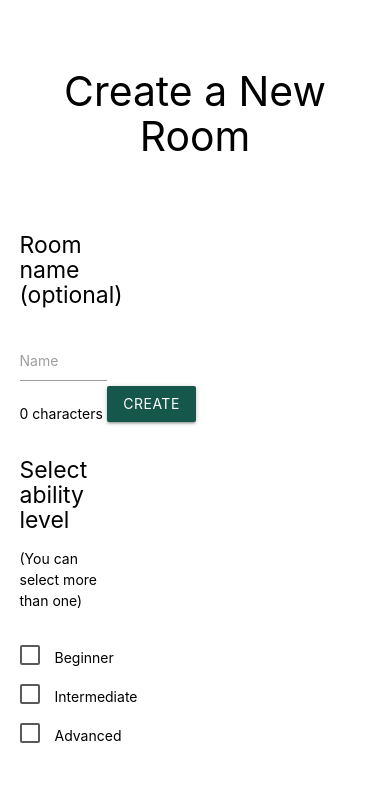
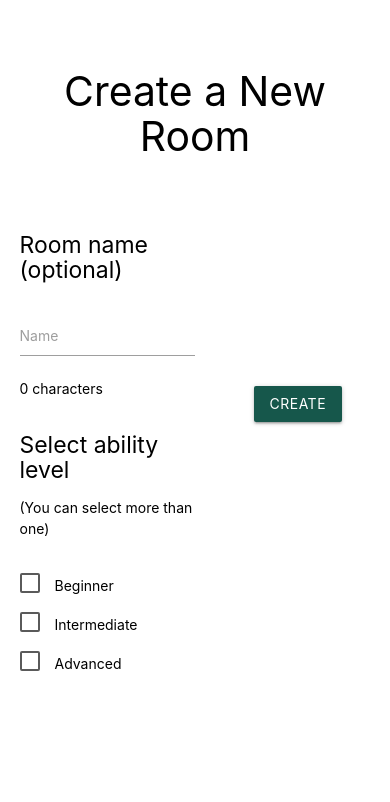
Before and after one commit to amoyse/endgamez, a Flask app: template templates/newRoomWhite.html in a window 390 px wide. Shown: the part 56-858 px from the top of the page. After the commit the page ends 727 px from the top, so only its background shows below. Run offline with Flask 2, Linux system fonts and the light colour scheme; the template is opened without the code that fills it, so the values that code supplies are empty; some libraries are stand-ins or nearby versions.

```diff
--- a/templates/newRoomWhite.html
+++ b/templates/newRoomWhite.html
@@ -33,7 +33,7 @@
 
       <div id="options" class="row">
         <div >
-          <div class="col s3 m4 l4 offset-l2">
+          <div class="col s6 m4 l4 offset-l2 offset-m2">
             <br><br>
             <div class="row">
               <h5 class="black-text ">Room name (optional)</h5>
@@ -77,7 +77,7 @@
               </div>
             </form>
           </div>
-          <div class="col s3 m4 l4 offset-l1">
+          <div class="col s3 m4 l4 offset-l1 offset-m1 offset-s2">
             <br><br><br><br><br><br><br><br><br><br>
             <div class="row">
               <a href="playingPageWhite.html" id="hello" class="btn button2">Create Room</a>
--- a/templates/playingPageWhite.html
+++ b/templates/playingPageWhite.html
@@ -113,7 +113,7 @@
         <div style="background-color: #233D34;" class="card">
           <div class="row">
             <div class="center-align">
-              <h5 class="white-text" style=" padding-top: 2vh; padding-bottom: 2vw;">White to Move</h5>
+              <h5 class="white-text" id="turnToMove" style=" padding-top: 2vh; padding-bottom: 2vw;">White to Move</h5>
               <div class="row" style="padding-bottom: 5%;">
                 <div class="col s12 m2 l2 offset-l3 offset-m2">
                   <a class="btn button2 waves-effect waves-light">Hint?</a>
```
Also changed, not shown: playingStyle.css (+5 -5 lines).
